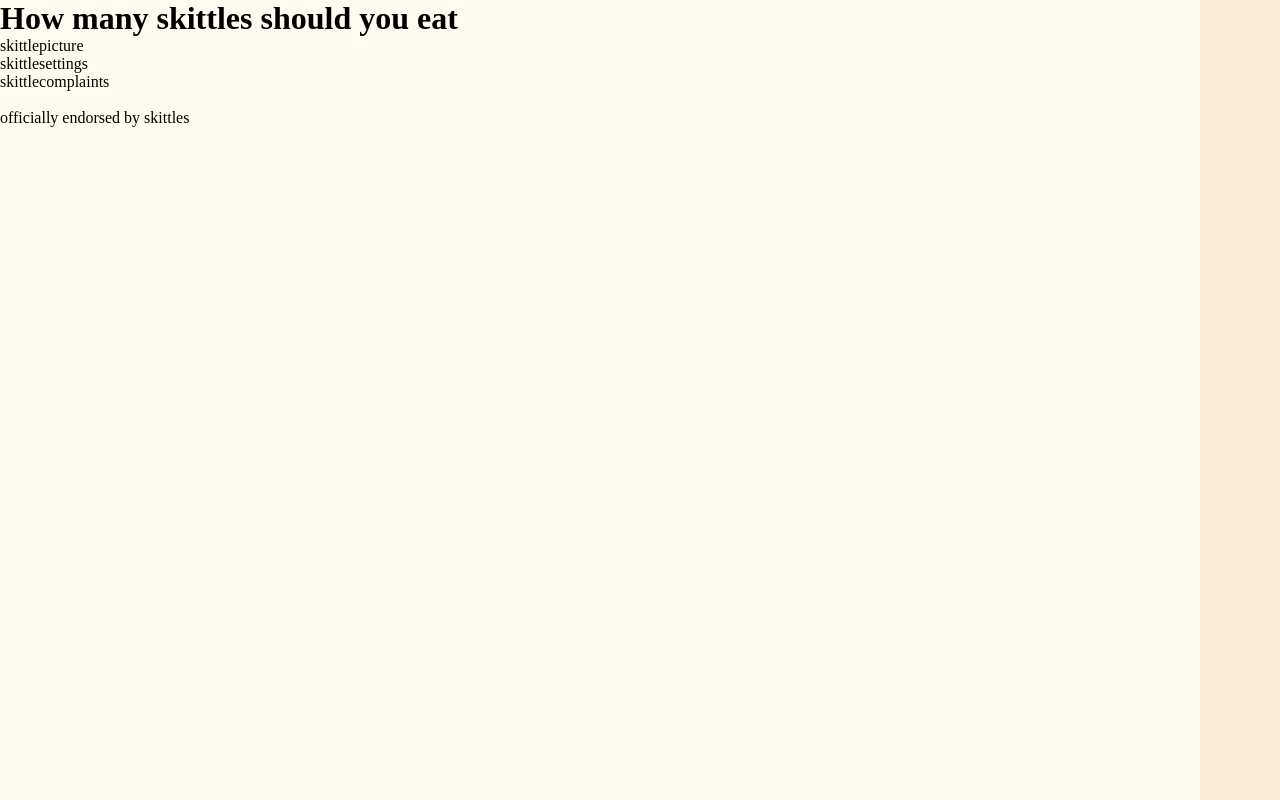
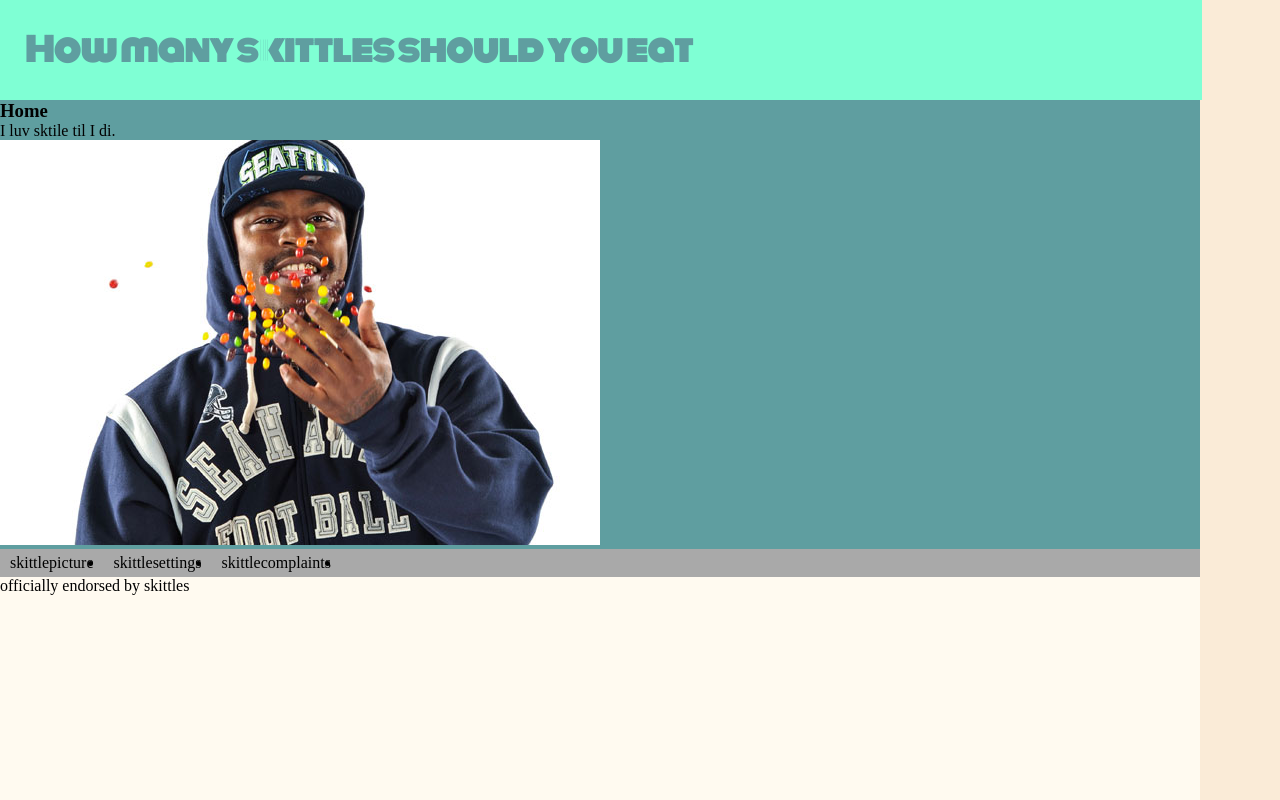
Before and after one commit to slippyclifford/Webdev, a plain HTML site: page Mobile App/index.html in a window 1280 px wide. Drawn offline with Linux system fonts and the light colour scheme.

Commit message:
i luv sjits

```diff
--- a/Mobile App/CSS/style.css
+++ b/Mobile App/CSS/style.css
@@ -16,3 +16,36 @@ div#container{
 	height:800px;
 	background-color: floralwhite
 }
+header{
+	width:96%;
+	padding:25px;
+	background-color:aquamarine;
+}
+
+header h1{
+	color:cadetblue;
+	font-family:'Monoton', sans-serif;
+	font-size:200%;
+}
+div#content{
+	width:100%;
+	background-color:cadetblue;
+
+
+}
+nav{
+	width:100%;
+		background-color:darkgrey;
+}
+nav ol{
+	margin:auto;
+	display: block;
+	font-size: 1.1em;
+}
+nav ul li{
+	float:left;
+	padding:5px 10px;
+}
+.keepopen{
+	clear:both;
+}
--- a/Mobile App/index.html
+++ b/Mobile App/index.html
@@ -5,14 +5,19 @@
 	<meta charset="utf-8">
 	<meta name="viewport" conten="width=device-width, initial-scale=1.0">
 	<link rel="styleSheet" type="text/css" href="css/style.css">
+	<link href="https://fonts.googleapis.com/css?family=Monoton" rel="stylesheet">
 	</head>
 <body>
 <div id="container">
 	<header>
 	<h1> How many skittles should you eat</h1>
 	</header>
+
+
 	<div id="content">
-
+	<h3> Home </h3>
+		<p> I luv sktile til I di.</p>
+		<img src="img/skittles.jpg" alt="Product Image">
 	</div>
 	<nav id="nav">
 	<ul>
@@ -21,6 +26,7 @@
 		<li>skittlecomplaints</li>
 		<li></li>
 		</ul>
+		<div class="keepopen"></div>
 	</nav>
 	<footer>
 	officially endorsed by skittles
```
Also changed, not shown: Mobile App/img/skittles.jpg (added), 1 other file.
